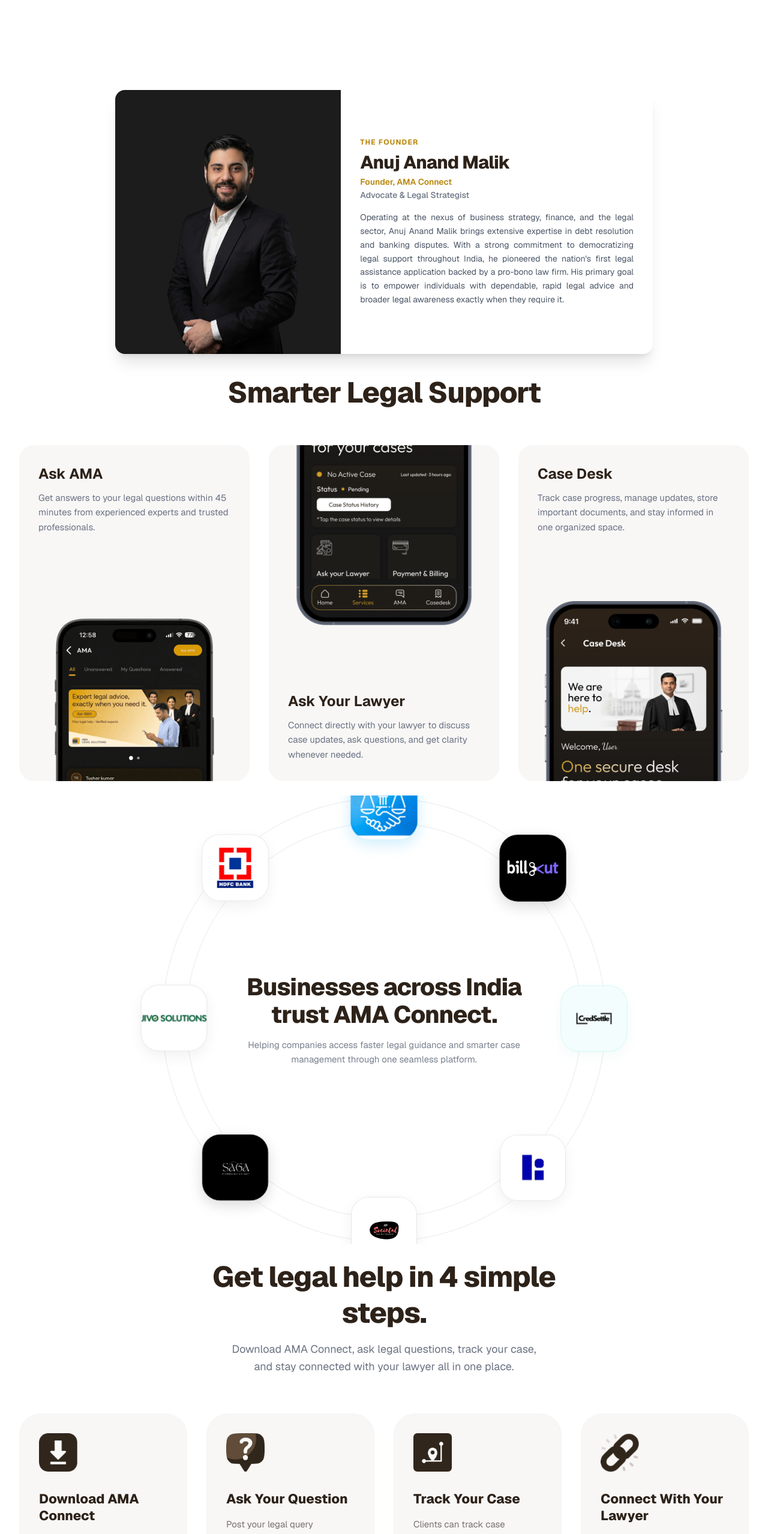
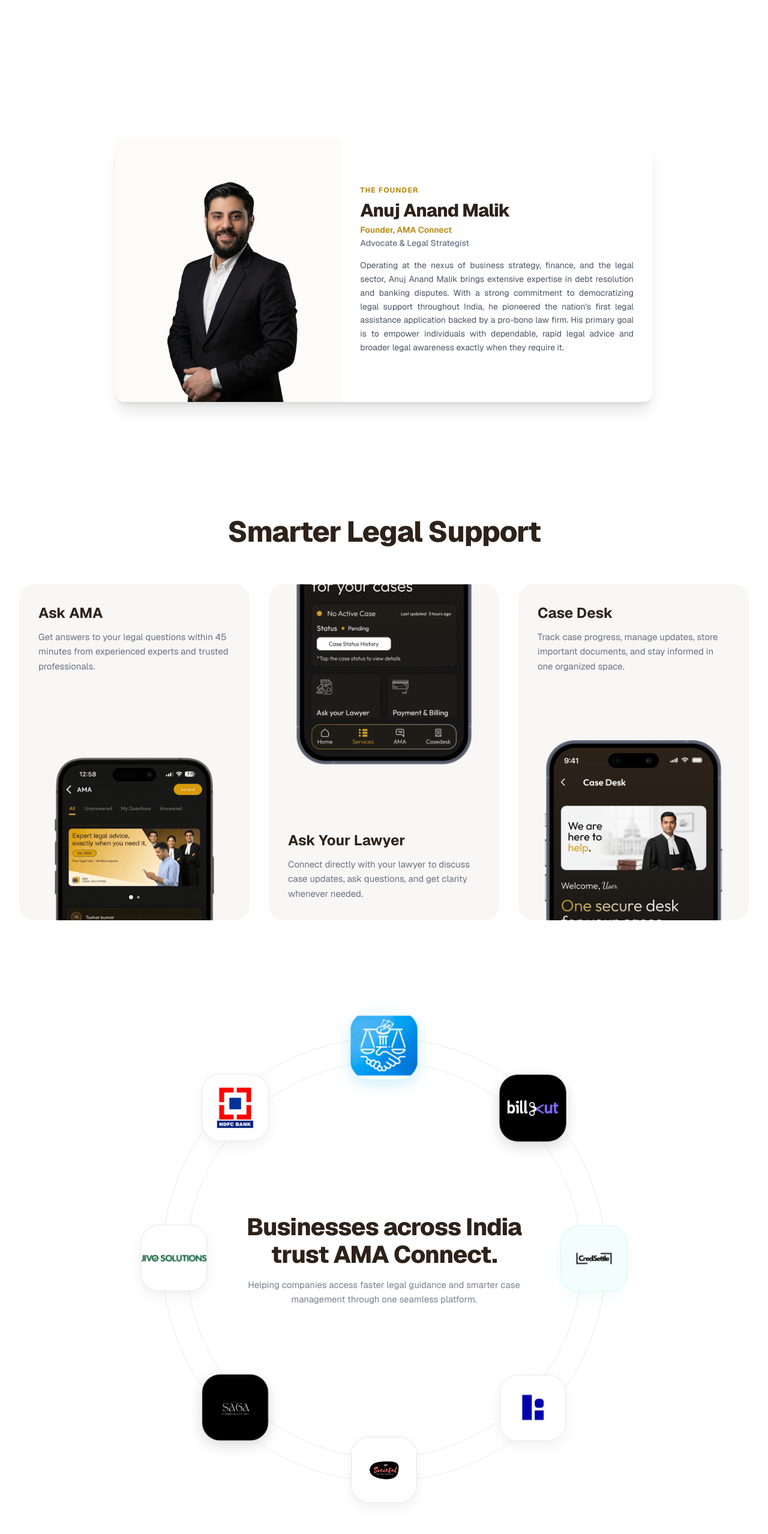
Before and after one commit to Ankita030694/amaconnect, a Next.js app: page /about in a window 1280 px wide. Shown: the part 2900-5457 px from the top of the page at 60% size. Built offline with nearby package versions, Linux system fonts and the light colour scheme.

Commit message:
style: update founder background color and fix consistent section spacing on about page

```diff
--- a/src/app/blog/[slug]/page.tsx
+++ b/src/app/blog/[slug]/page.tsx
@@ -13,6 +13,7 @@ export async function generateStaticParams() {
   // On-demand static generation. Returns empty array so it builds when first visited.
   return [];
 }
+
 
 // Optimized function to fetch blog by slug
 const getBlogBySlug = async (slug: string) => {
--- a/src/components/AboutClients.tsx
+++ b/src/components/AboutClients.tsx
@@ -83,7 +83,7 @@ export default function AboutClients() {
   ];
 
   return (
-    <section className="w-full bg-white px-4 sm:px-6 lg:px-8 font-sans overflow-hidden relative">
+    <section className="w-full bg-white py-16 sm:py-20 lg:py-24 px-4 sm:px-6 lg:px-8 font-sans overflow-hidden relative">
       {/* CSS Stylesheet for Independent Centering and Wave Animations */}
       <style dangerouslySetInnerHTML={{ __html: `
         @keyframes float-wave {
--- a/src/components/AboutFeatures.tsx
+++ b/src/components/AboutFeatures.tsx
@@ -2,7 +2,7 @@ import Image from "next/image";
 
 export default function AboutFeatures() {
   return (
-    <section className="w-full bg-white py-6 px-4 sm:px-6 lg:px-8 font-sans">
+    <section className="w-full bg-white py-16 sm:py-20 lg:py-24 px-4 sm:px-6 lg:px-8 font-sans">
       <div className="max-w-7xl mx-auto flex flex-col items-center text-center">
 
 
--- a/src/components/AboutFounders.tsx
+++ b/src/components/AboutFounders.tsx
@@ -2,13 +2,13 @@ import Image from "next/image";
 
 export default function AboutFounders() {
   return (
-    <section className="w-full bg-white py-4 px-4 sm:px-6 lg:px-8 font-sans -mt-4 sm:-mt-8 relative z-20">
+    <section className="w-full bg-white py-16 sm:py-20 lg:py-24 px-4 sm:px-6 lg:px-8 font-sans -mt-4 sm:-mt-8 relative z-20">
       <div className="max-w-4xl mx-auto flex justify-center">
 
         {/* Card: Anuj Anand Malik */}
         <div className="w-full rounded-2xl overflow-hidden flex flex-col sm:flex-row bg-white text-[#2D2219] shadow-xl hover:shadow-2xl hover:-translate-y-1 transition-all duration-300">
           {/* Image Side */}
-          <div className="w-full sm:w-[42%] relative min-h-[300px] sm:min-h-[440px] bg-[#1c1c1c]">
+          <div className="w-full sm:w-[42%] relative min-h-[300px] sm:min-h-[440px] bg-[#FDFBF7]">
             <Image
               src="/founder_new.png"
               alt="Anuj Anand Malik"
--- a/src/components/AboutSteps.tsx
+++ b/src/components/AboutSteps.tsx
@@ -44,7 +44,7 @@ export default function AboutSteps() {
   ];
 
   return (
-    <section className="w-full bg-white py-6 px-4 sm:px-6 lg:px-8 font-sans">
+    <section className="w-full bg-white py-16 sm:py-20 lg:py-24 px-4 sm:px-6 lg:px-8 font-sans">
       <div className="max-w-7xl mx-auto flex flex-col items-center text-center">
 
 
```
